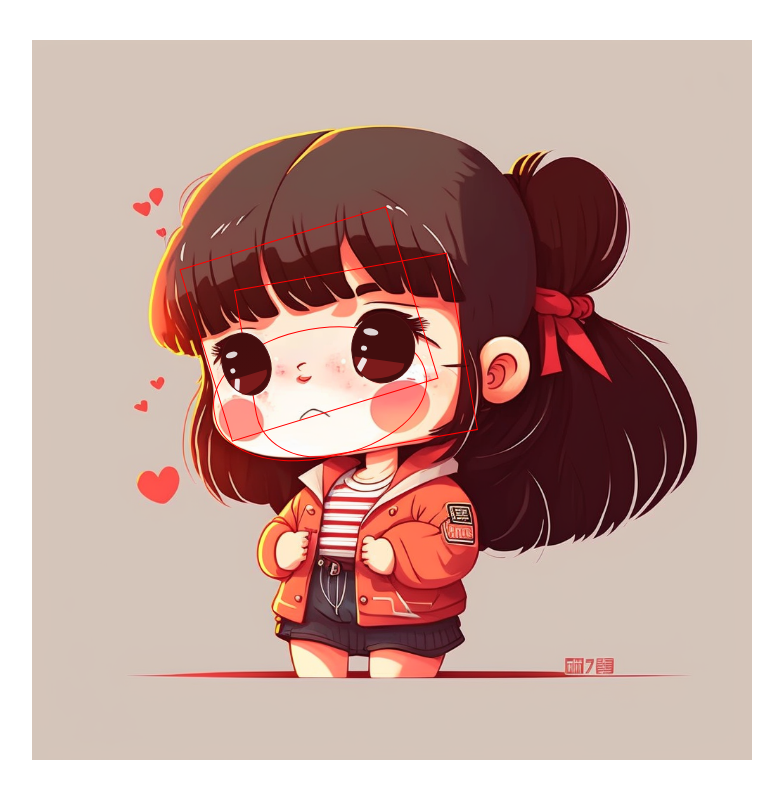
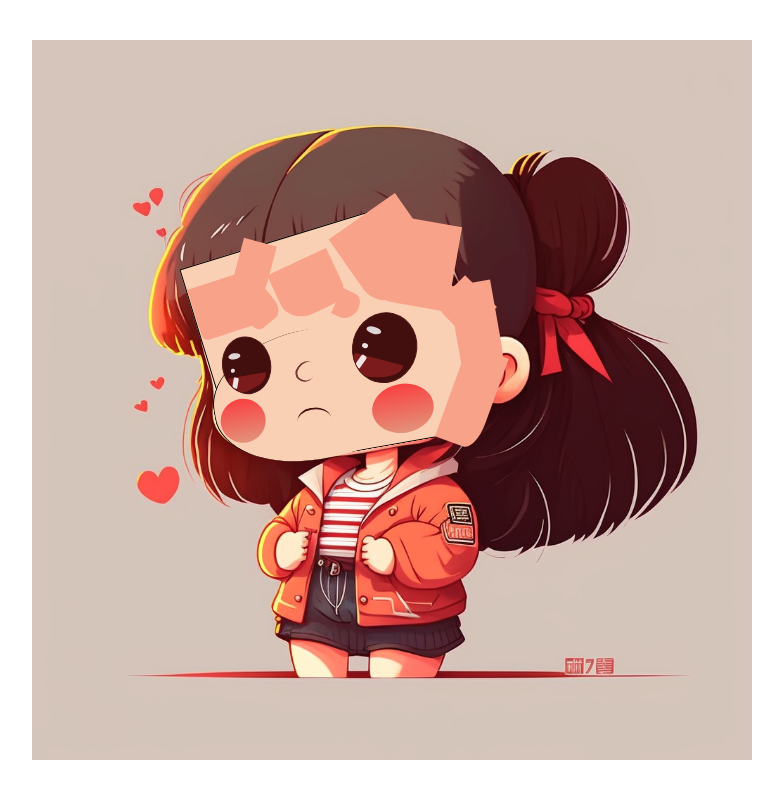
Before and after one commit to skehargit/cartoon-art, a plain HTML site: page index.html in a window 1280 px wide. Shown: the whole page, without its empty margins (248-1031 px from the left). Drawn offline with Linux system fonts and the light colour scheme.

Commit message:
face done

```diff
--- a/index.html
+++ b/index.html
@@ -80,76 +80,169 @@
   left: 50%;
 }
 .face{
-  /* background-color:rgb(246, 216, 196) ; */
+  background-color:rgb(250, 208, 180) ;
   z-index: -10;
+  border: 1px solid black;
 }
 .face-1{
   position: absolute;
   height: 25%;
   width: 30%;
-  border: 1px solid red;
+  /* border: 1px solid red; */
   /* border-radius: 0 0 0 80%; */
   top: 27%;
   left: 23.5%;
   transform: rotate(-17deg);
-  z-index: -1;
+  /* z-index: -2; */
 
 }
 .face-2{
   position: absolute;
   height: 25%;
   width: 30%;
-  border: 1px solid red;
+  /* border: 1px solid red; */
+  border-left: none;
+  border-top: none;
   border-radius: 0 0 0 30%;
   top: 32%;
   left: 30%;
   transform: rotate(-10deg);
+  /* z-index: 3; */
 
+}
+.faceshadow{
+  background-color: rgb(248, 162, 138);
+  /* border: 1px solid black; */
+
+}
+.faceshadow1{
+  border-radius: 0 0 20% 10%;
+  height: 30%;
+  width: 30%;
+  position: absolute;
+  left: -20%;
+  top: -7%;
+  transform: rotate(-8deg);
+}
+.faceshadow2{
+  border-radius: 0 0 30% 20%;
+  height: 30%;
+  width: 16%;
+  position: absolute;
+  left: 0%;
+  top: -7%;
+  transform: rotate(-30deg);
+}
+.faceshadow3{
+  border-radius: 0 0 30% 20%;
+  height: 30%;
+  width: 16%;
+  position: absolute;
+  left: 3%;
+  top: -25%;
+  transform: rotate(25deg);
+}
+.faceshadow4{
+  border-radius: 0 0 30% 40%;
+  height: 30%;
+  width: 30%;
+  position: absolute;
+  left: 19%;
+  top: -10%;
+  transform: rotate(-15deg);
+}
+.faceshadow5{
+  border-radius: 0 0 110% 160%;
+  height: 13%;
+  width: 13%;
+  position: absolute;
+  left: 44%;
+  top: 13%;
+  transform: rotate(-55deg);
+}
+.faceshadow6{
+  border-radius: 0 0 30% 0%;
+  height: 45%;
+  width: 40%;
+  position: absolute;
+  left: 53%;
+  top: -29%;
+  transform: rotate(65deg);
+}
+.faceshadow7{
+  border-radius: 0 0 30% 0%;
+  height: 45%;
+  width: 40%;
+  position: absolute;
+  left: 65%;
+  top: -20%;
+  transform: rotate(110deg);
+}
+.faceshadow8{
+  border-radius: 0 0 30% 0%;
+  height: 25%;
+  width: 20%;
+  position: absolute;
+  left: 95%;
+  top: 19%;
+  transform: rotate(145deg);
+}
+.faceshadow9{
+  border-radius: 0 0 30% 0%;
+  height: 55%;
+  width: 20%;
+  position: absolute;
+  left: 98%;
+  top: 19%;
+  transform: rotate(0deg);
+}
+.faceshadow10{
+  border-radius: 0 0 30% 0%;
+  height: 55%;
+  width: 20%;
+  position: absolute;
+  left: 90%;
+  top: 55%;
+  transform: rotate(30deg);
 }
 .face-3{
   position: absolute;
   height: 18%;
   width: 30%;
-  border: 1px solid red;
+  /* border: 1px solid red; */
+  border-top: none;
+  border-right: none;
+  border-bottom: none;
   border-radius: 50% 50% 50% 45%;
   top: 40%;
   left: 25%;
   transform: rotate(-10deg);
+  /* z-index: 3; */
 
 }
 .eye{
   background-color: rgb(66, 14, 14);
   border: 1px solid rgb(77, 20, 20);
-  height: 36%;
+  height: 45%;
   width: 23%;
   position: absolute;
-  top: 43%;
-  left: 5%;
+  top: -3%;
+  left: 7%;
   border-radius: 50%;
   overflow: hidden;
   /* transform: ; */
+  /* z-index: 6; */
 }
 .eye-2{
-  height: 40%;
+  height: 55%;
   width: 30%;
-  left: 65%;
-  top: 55%;
+  left: 68%;
+  top: -3%;
   transform: rotate(25deg);
+  /* z-index: 2; */
 }
-.half-eye{
-  background: linear-gradient( #ffffff00, #670d0d38);
-  /* background-color: rgb(145, 26, 26); */
-  /* border: 1px solid red; */
-  height: 36%;
-  width: 23%;
-  position: absolute;
-  top: 43%;
-  left: 5%;
-  border-radius: 0 0 100% 100%;
-  /* transform: ; */
-}
+
 .half-eye2{
-  /* background: linear-gradient(#e6646400, #d02f2f29); */
   background-color: rgb(124, 27, 27);
   /* border: 1px solid red; */
   height: 30%;
@@ -158,21 +251,7 @@
   top: 68%;
   left: 7%;
   border-radius: 0 0 150% 10%;
-  /* transform: ; */
   z-index: 1;
-}
-.glowing{
-  background-color: rgba(255, 255, 255, 0);
-  border: 1px solid white;
-  opacity: 20%;
-  height: 34%;
-  width: 21%;
-  position: absolute;
-  top: 44%;
-  left: 6%;
-  border-radius: 50%;
-  /* transform: ; */
-
 }
 .eyedot{
   width: 25%;
@@ -205,6 +284,54 @@
   z-index: 2;
   transform: rotate(20deg);
 }
+.chick{
+  /* background-color: rgb(244, 169, 181); */
+  background-image: linear-gradient(180deg, rgb(249, 65, 65), rgb(227, 146, 122));
+  height: 34%;
+  width: 21%;
+  position: absolute;
+  /* border: 1px solid red; */
+  border-radius: 100%;
+  top: 44%;
+  left: 2%;
+}
+.chick2{
+  /* background-color: rgb(244, 169, 181); */
+  background-image: linear-gradient(180deg, rgb(249, 65, 65), rgb(227, 146, 122));
+  height: 38%;
+  width: 29%;
+  position: absolute;
+  /* border: 1px solid red; */
+  border-radius: 100%;
+  top: 54%;
+  left: 72%;
+}
+.mouth{
+  border: 2px solid rgb(69, 17, 17);
+  border-bottom: none;
+  border-left: none;
+  border-right: none;
+  position: absolute;
+  top: 60%;
+  left: 37%;
+  height: 20%;
+  width: 16%;
+  border-radius: 50% 60% 0 0 ;
+}
+.nose{
+  border: 2px  solid rgb(116, 54, 54);
+  border-bottom: none;
+  /* border-bottom: 3px; */
+  /* border-left: none; */
+  border-right: none;
+  transform: rotate(-45deg);
+  position: absolute;
+  top: 25%;
+  left: 40%;
+  height: 15%;
+  width: 10%;
+  border-radius: 50% 60% 0 60% ;
+}
 
 
     </style>
@@ -212,24 +339,40 @@
 <body>
     <div class="container">
         <div class="face face-1">
+
+
+        </div>
+        <div class="face face-2">
+          <div class="faceshadow faceshadow1"></div>
+          <div class="faceshadow faceshadow2"></div>
+          <div class="faceshadow faceshadow3"></div>
+          <div class=" faceshadow faceshadow4"></div>
+          <div class="faceshadow faceshadow5"></div>
+          <div class="faceshadow faceshadow6"></div>
+          <div class="faceshadow faceshadow7"></div>
+          <div class="faceshadow faceshadow8"></div>
+          <div class="faceshadow faceshadow9"></div>
+          <div class="faceshadow faceshadow10"></div>
+
+        </div>
+        <div class="face face-3">
           <div class="eye">
             <div class="eyedot"></div>
             <div class="eyedot-2"></div>
             <div class="eyedot-3"></div>
             <div class="half-eye2"></div>
           </div>
-          <!-- <div class="glowing"></div> -->
-          <div class="half-eye"></div>
           <div class="eye eye-2">
             <div class="eyedot"></div>
             <div class="eyedot-2"></div>
             <div class="eyedot-3"></div>
             <div class="half-eye2"></div>
           </div>
-
+          <div class="chick"></div>
+          <div class="chick2"></div>
+          <div class="mouth"></div>
+          <div class="nose"></div>
         </div>
-        <div class="face face-2"></div>
-        <div class="face face-3"></div>
 
     </div>
 
```
